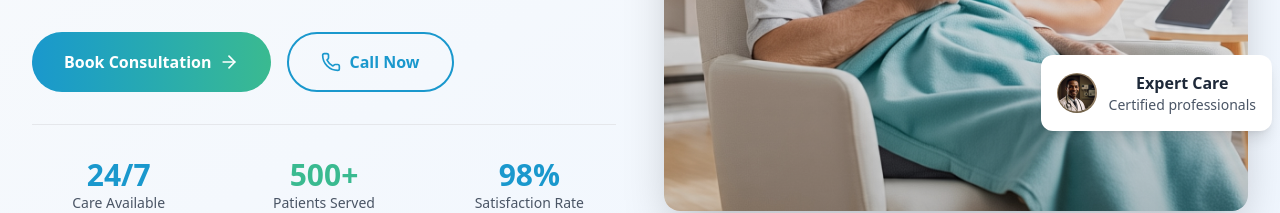
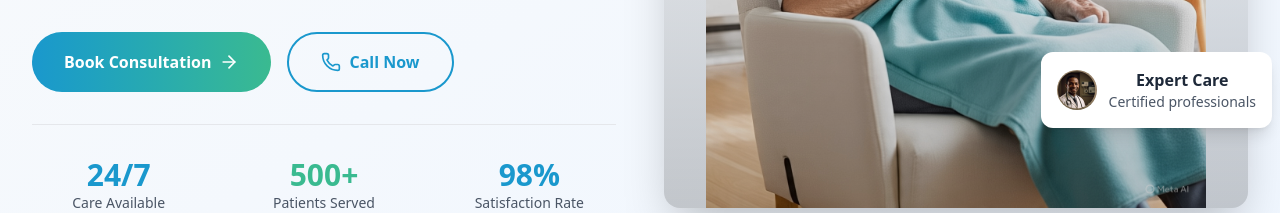
Before and after one commit to sanoof11048/MediConnect-Frontend, a React (Vite) app: page / in a window 1280 px wide. Shown: the part 442-655 px from the top of the page. Built offline with nearby package versions, Linux system fonts and the light colour scheme; no server answers.

Commit message:
Add files via upload

```diff
--- a/src/App.css
+++ b/src/App.css
@@ -27,6 +27,28 @@ body::-webkit-scrollbar,
   display: none;
 }
 
+.skeleton-shimmer {
+  width: 100%;
+  background: linear-gradient(
+    90deg,
+    #e0e0e0 0%,
+    #f0f0f0 50%,
+    #e0e0e0 100%
+  );
+  background-size: 200% 100%;
+  animation: shimmer 1.2s infinite;
+  border-radius: 0.5rem;
+}
+
+@keyframes shimmer {
+  0% {
+    background-position: -200% 0;
+  }
+  100% {
+    background-position: 200% 0;
+  }
+}
+
 
 @layer utilities {
   .animate-fade-in {
--- a/src/api/axiosAuth.tsx
+++ b/src/api/axiosAuth.tsx
@@ -1,7 +1,7 @@
 import axios from "axios";
 
 const axiosAuth = axios.create({
-  baseURL: import.meta.env.VITE_API_BASE_URL || "https://localhost:7267/api",
+  baseURL: import.meta.env.VITE_API_BASE_URL || "https://medi-connect-api-y3sn.onrender.com/api",
   withCredentials: true,
 });
 
--- a/src/components/lazyImages/LazyImage.tsx
+++ b/src/components/lazyImages/LazyImage.tsx
@@ -1,7 +1,6 @@
-import React from 'react';
+import React, { useState } from 'react';
+import { LazyLoadImage } from 'react-lazy-load-image-component';
 import 'react-lazy-load-image-component/src/effects/blur.css';
-import { LazyLoadImage } from 'react-lazy-load-image-component';
-
 
 type LazyImageProps = {
   src: string;
@@ -16,16 +15,25 @@ const LazyImage: React.FC<LazyImageProps> = ({
   className = '',
   skeletonHeight = 300,
 }) => {
+  const [isLoaded, setIsLoaded] = useState(false);
+
   return (
+    <div
+      className="relative overflow-hidden rounded-lg"
+      style={{ height: skeletonHeight }}
+    >
+      {!isLoaded && (
+        <div className="skeleton-shimmer" style={{ height: skeletonHeight }} />
+      )}
       <LazyLoadImage
         src={src}
         alt={alt}
+        afterLoad={() => setIsLoaded(true)}
         effect="blur"
-      className={className}
-      placeholderSrc=""
+        className={`${className} ${!isLoaded ? 'invisible' : 'visible'} w-full h-full object-cover`}
         height={skeletonHeight}
-      style={{ }}
       />
+    </div>
   );
 };
 
```
Lines whose indentation alone changed are shown as unchanged.
